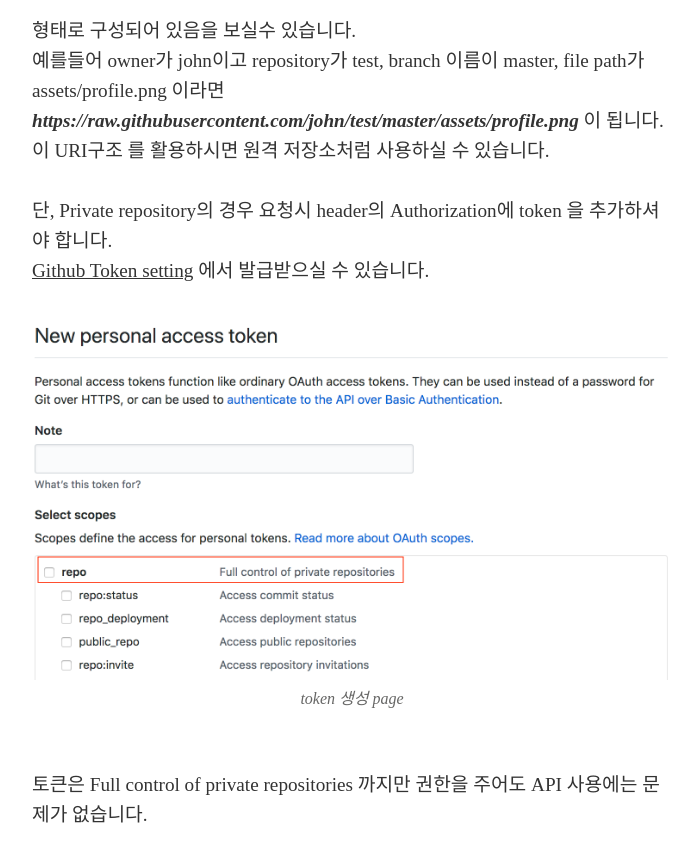
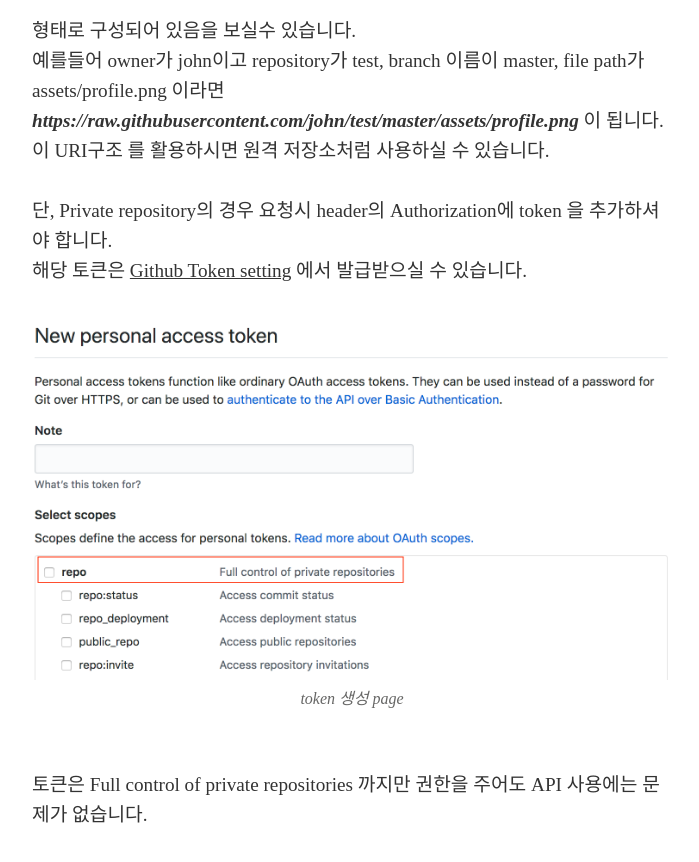
Before and after one commit to Ninja86/Ninja86.github.io, a Jekyll site: the page built from _posts/2019-05-24-1.md, in a window 1280 px wide and 900 px high, scrolled down 1183 px. Shown: the top 862 px of the window, without its empty margins (288-987 px from the left). Built offline with Jekyll 4.4.1, drawn with Linux system fonts in a browser that asks for light colours; nearby versions of some CDN libraries; some web fonts are replaced; our own code applies the rules of GitHub Pages for plain Markdown files; comment, search, counter and statistics services are not loaded.

Commit message:
Update 2019-05-24-1.md

```diff
--- a/_posts/2019-05-24-1.md
+++ b/_posts/2019-05-24-1.md
@@ -50,7 +50,7 @@ https://raw.githubusercontent.com/:owner/:repo/:branch/:file_path
 이 URI구조 를 활용하시면 원격 저장소처럼 사용하실 수 있습니다.
 
 단, Private repository의 경우 요청시 header의 Authorization에 token 을 추가하셔야 합니다.
-[Github Token setting](https://github.com/settings/tokens) 에서 발급받으실 수 있습니다.
+해당 토큰은 [Github Token setting](https://github.com/settings/tokens) 에서 발급받으실 수 있습니다.
 
 ![token 생성 page](https://raw.githubusercontent.com/Ninja86/Ninja86.github.io/master/assets/article_images/2019-05-24-1/pic1.png)
 
```
